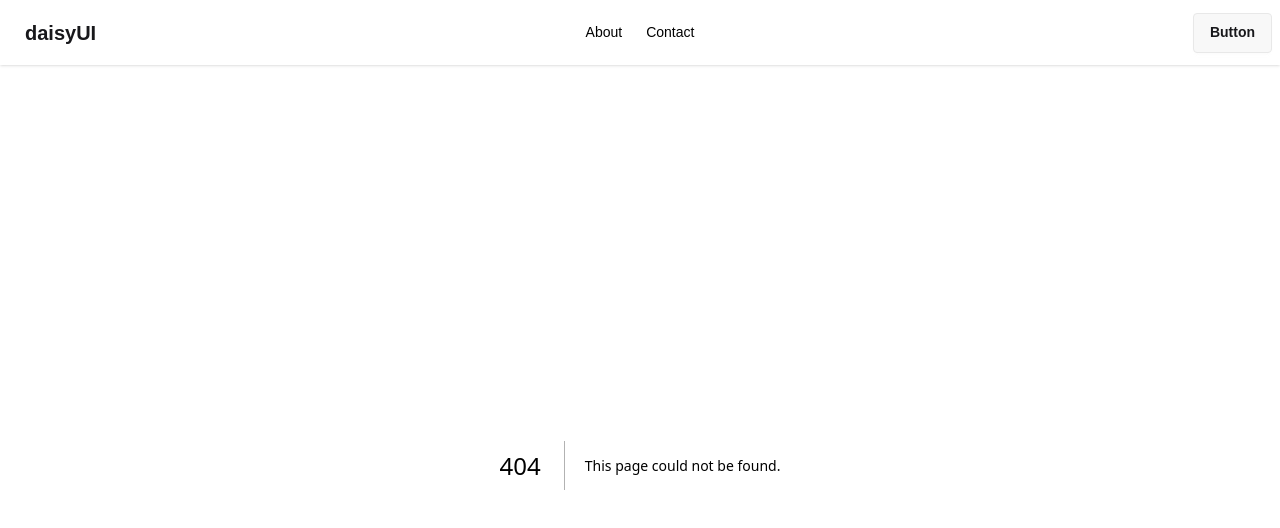
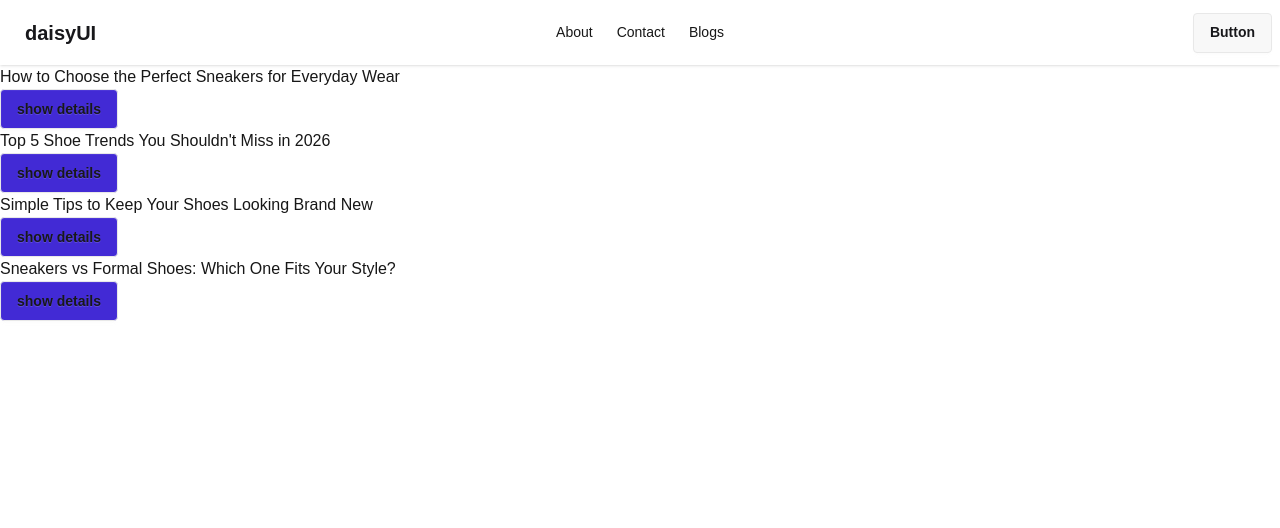
Before and after one commit to sohagroy7223/my-next-app, a Next.js app: page /blogs in a window 1280 px wide. Before the commit this address had no page. Shown: the top 528 px of the page. Built offline with nearby package versions, Linux system fonts and the light colour scheme.

Commit message:
addad dynamic route in next js project

```diff
--- a/next.config.mjs
+++ b/next.config.mjs
@@ -4,8 +4,8 @@ const nextConfig = {
   experimental: {
     agentFeedback: true,
   },
-  cacheComponents: true,
-  partialPrefetching: true,
+  cacheComponents: false,
+  partialPrefetching: false,
   reactCompiler: true,
   turbopack: {
     rules: {
--- a/src/Components/Navbar/Navbar.jsx
+++ b/src/Components/Navbar/Navbar.jsx
@@ -5,10 +5,13 @@ const Navbar = () => {
   const links = (
     <>
       <li>
-        <Link href="about">About</Link>
+        <Link href="/about">About</Link>
       </li>
       <li>
-        <Link href="contact">Contact</Link>
+        <Link href="/contact">Contact</Link>
+      </li>
+      <li>
+        <Link href="/blogs">Blogs</Link>
       </li>
     </>
   );
@@ -42,7 +45,9 @@ const Navbar = () => {
             {links}
           </ul>
         </div>
-        <a className="btn btn-ghost text-xl">daisyUI</a>
+        <Link href="/" className="btn btn-ghost text-xl">
+          daisyUI
+        </Link>
       </div>
       <div className="navbar-center hidden lg:flex">
         <ul className="menu menu-horizontal px-1">{links}</ul>
--- /dev/null
+++ b/src/app/blogs/[blogId]/page.jsx
@@ -0,0 +1,72 @@
+import React, { Suspense } from "react";
+
+const blogs = [
+  {
+    id: 1,
+    title: "How to Choose the Perfect Sneakers for Everyday Wear",
+    description:
+      "Discover how to find sneakers that combine comfort, style, and durability for your everyday lifestyle.",
+    category: "Sneakers",
+    author: "Sohag Roy",
+    date: "2026-10-15",
+    readTime: "5 min read",
+    image: "https://images.unsplash.com/photo-1542291026-7eec264c27ff",
+  },
+  {
+    id: 2,
+    title: "Top 5 Shoe Trends You Shouldn't Miss in 2026",
+    description:
+      "Explore the latest footwear trends and discover the styles that are making waves in the fashion world.",
+    category: "Fashion",
+    author: "Sohag Roy",
+    date: "2026-10-18",
+    readTime: "4 min read",
+    image: "https://images.unsplash.com/photo-1495555961986-6d4c1ecb7be3",
+  },
+  {
+    id: 3,
+    title: "Simple Tips to Keep Your Shoes Looking Brand New",
+    description:
+      "Learn easy and effective ways to clean, protect, and maintain your favorite shoes for a longer life.",
+    category: "Care Guide",
+    author: "Sohag Roy",
+    date: "2026-10-22",
+    readTime: "6 min read",
+    image: "https://images.unsplash.com/photo-1525966222134-fcfa99b8ae77",
+  },
+  {
+    id: 4,
+    title: "Sneakers vs Formal Shoes: Which One Fits Your Style?",
+    description:
+      "Understand the differences between casual sneakers and formal shoes to make the right style choice.",
+    category: "Style Guide",
+    author: "Sohag Roy",
+    date: "2026-10-25",
+    readTime: "5 min read",
+    image: "https://images.unsplash.com/photo-1614252369475-531eba835eb1",
+  },
+];
+
+const BlogDetailsPage = async ({ params }) => {
+  const { blogId } = await params;
+
+  const blog = blogs.find((blog) => blog.id === parseInt(blogId));
+  return (
+    <div>
+      <h3 className="text-2xl font-bold">blog details comingSoon</h3>
+
+      <Suspense fallback={"loading"}>
+        {blog && (
+          <div>
+            <p>{blog.description}</p>
+            <p>{blog.title}</p>
+            <p>{blog.category}</p>
+            <p>{blog.author}</p>
+          </div>
+        )}
+      </Suspense>
+    </div>
+  );
+};
+
+export default BlogDetailsPage;
--- /dev/null
+++ b/src/app/blogs/page.jsx
@@ -0,0 +1,66 @@
+import Link from "next/link";
+import React from "react";
+
+const BlogsPage = () => {
+  const blogs = [
+    {
+      id: 1,
+      title: "How to Choose the Perfect Sneakers for Everyday Wear",
+      description:
+        "Discover how to find sneakers that combine comfort, style, and durability for your everyday lifestyle.",
+      category: "Sneakers",
+      author: "Sohag Roy",
+      date: "2026-10-15",
+      readTime: "5 min read",
+      image: "https://images.unsplash.com/photo-1542291026-7eec264c27ff",
+    },
+    {
+      id: 2,
+      title: "Top 5 Shoe Trends You Shouldn't Miss in 2026",
+      description:
+        "Explore the latest footwear trends and discover the styles that are making waves in the fashion world.",
+      category: "Fashion",
+      author: "Sohag Roy",
+      date: "2026-10-18",
+      readTime: "4 min read",
+      image: "https://images.unsplash.com/photo-1495555961986-6d4c1ecb7be3",
+    },
+    {
+      id: 3,
+      title: "Simple Tips to Keep Your Shoes Looking Brand New",
+      description:
+        "Learn easy and effective ways to clean, protect, and maintain your favorite shoes for a longer life.",
+      category: "Care Guide",
+      author: "Sohag Roy",
+      date: "2026-10-22",
+      readTime: "6 min read",
+      image: "https://images.unsplash.com/photo-1525966222134-fcfa99b8ae77",
+    },
+    {
+      id: 4,
+      title: "Sneakers vs Formal Shoes: Which One Fits Your Style?",
+      description:
+        "Understand the differences between casual sneakers and formal shoes to make the right style choice.",
+      category: "Style Guide",
+      author: "Sohag Roy",
+      date: "2026-10-25",
+      readTime: "5 min read",
+      image: "https://images.unsplash.com/photo-1614252369475-531eba835eb1",
+    },
+  ];
+
+  return (
+    <div>
+      {blogs.map((blog) => (
+        <div key={blog.id}>
+          <h2>{blog.title}</h2>
+          <Link href={`/blogs/${blog.id}`} className="btn bg-primary">
+            show details
+          </Link>
+        </div>
+      ))}
+    </div>
+  );
+};
+
+export default BlogsPage;
```
